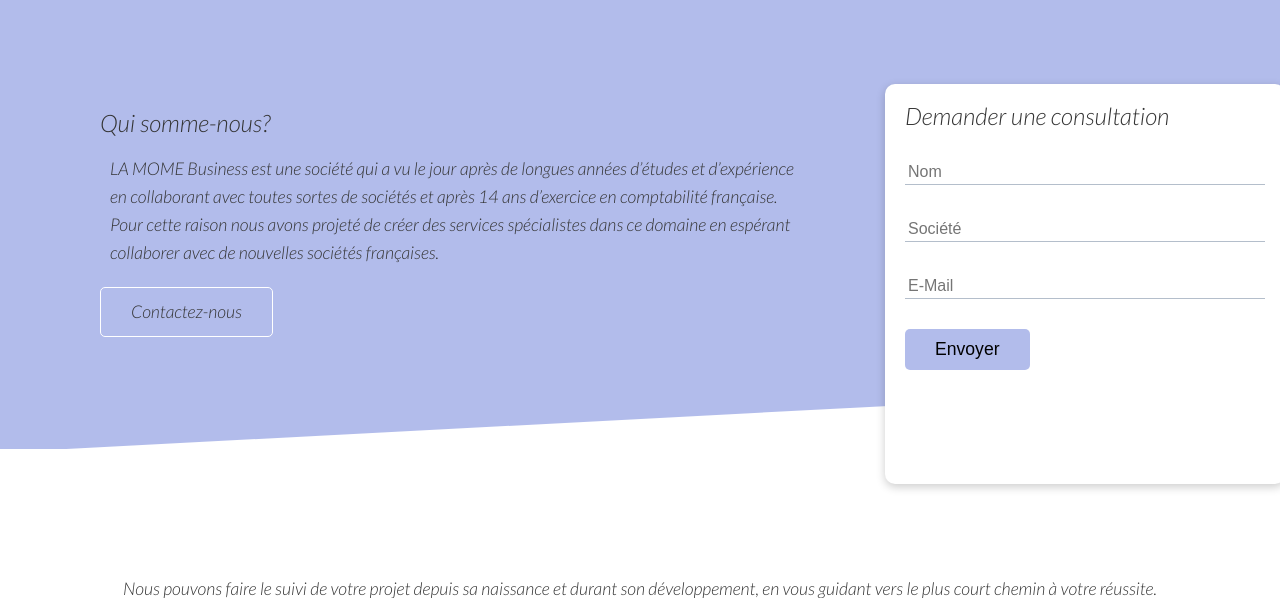
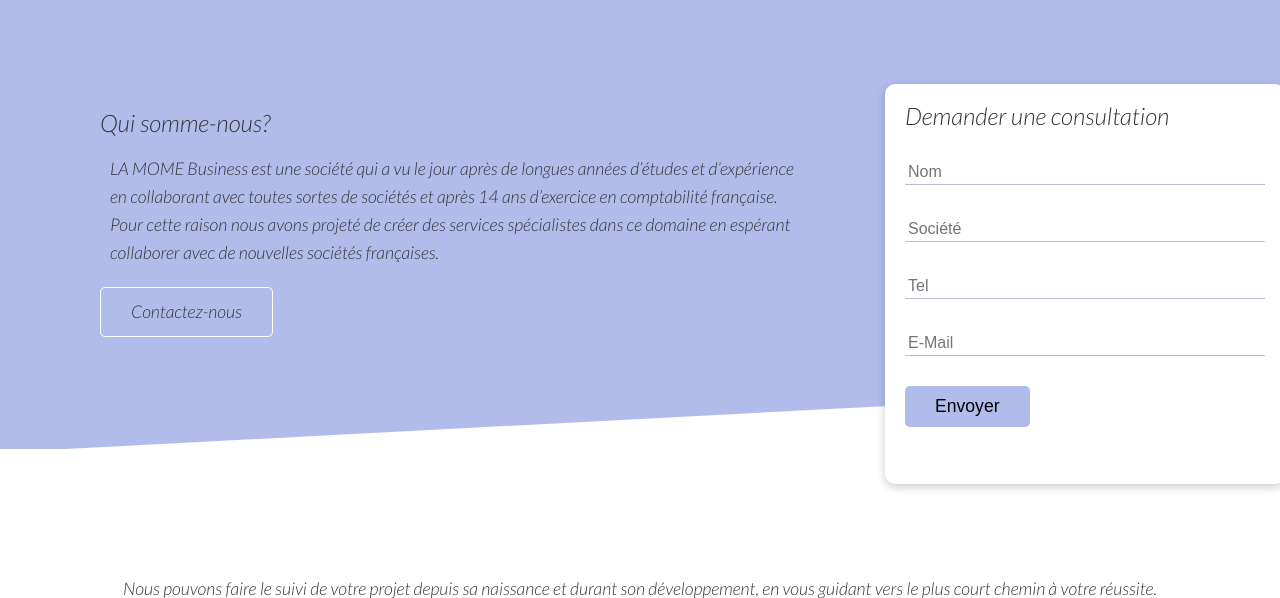
Before and after one commit to MedGhazal/LaMome-Business-Website, a PHP site: page / in a window 1280 px wide. Shown: the part 101-699 px from the top of the page. Run offline with PHP 8.4, Linux system fonts and the light colour scheme.

Commit message:
Added Tel input

```diff
--- a/index.html
+++ b/index.html
@@ -44,6 +44,9 @@
 					</div>
 					<div class="form-control">
 						<input type="text" name="Société" placeholder="Société" required>
+					</div>
+					<div class="form-control">
+						<input type="tel" name="Tel" placeholder="Tel" required>
 					</div>
 					<div class="form-control">
 						<input type="email" name="E-Mail" placeholder="E-Mail" required>
--- a/styles/stylesheet.css
+++ b/styles/stylesheet.css
@@ -69,7 +69,7 @@ img { width: 100%; }
 	z-index: 100;
 }
 .showcase-form .form-control { margin: 30px 0; }
-.showcase-form input[type=text], .showcase-form input[type=email] {
+.showcase-form input[type=text], .showcase-form input[type=email], .showcase-form input[type=tel] {
   	border: 0;
 	border-bottom: 1px solid #b4becb;
         width: 100%;
```
Also changed, not shown: img/Latifa.JPG, 2 other files.
